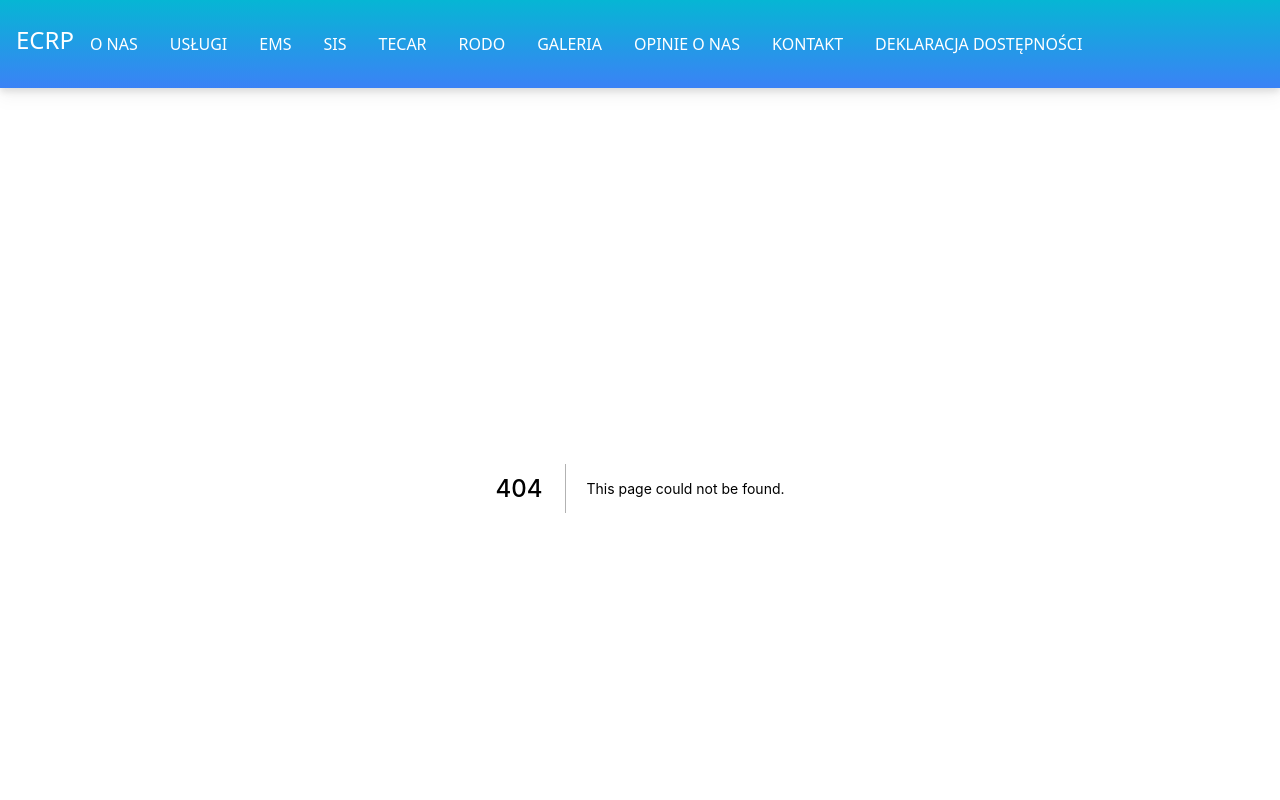
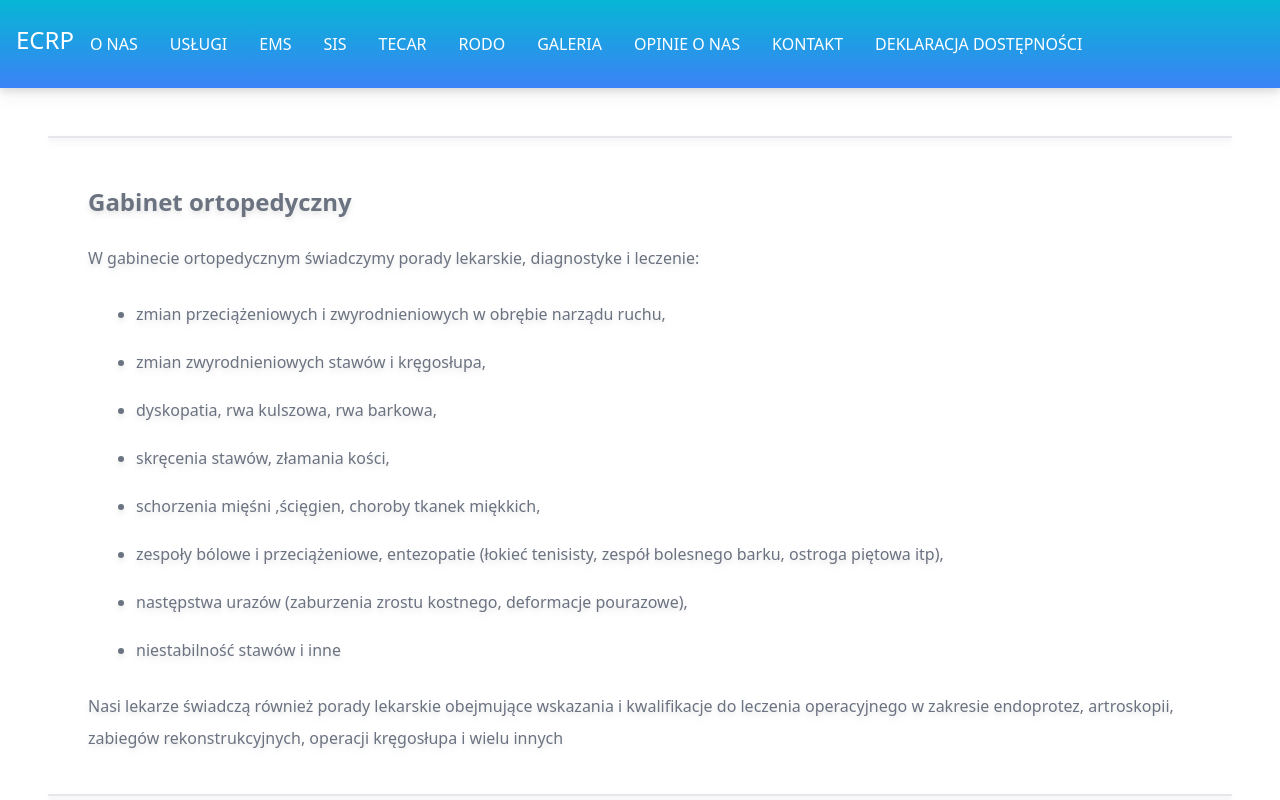
Before and after one commit to MichalDaniluk/ecr-nextjs, a Next.js app: page /ortopeda in a window 1280 px wide. Before the commit this address had no page. Shown: the top 800 px of the page. Built offline with nearby package versions, Linux system fonts and the light colour scheme.

Commit message:
Added pediatra site

```diff
--- a/components/Feature/features.json
+++ b/components/Feature/features.json
@@ -28,6 +28,12 @@
 		"title":"Gabinet pediatryczny",
 		"description":"Zapraszamy pacjentów z dolegliwościami układu pokarmowego na konsultacje ze specjalistami gastroenterologii",
 		"url":"/pediatra"
+	},
+	{
+		"img":"/img/ser04.png",
+		"title":"Gabinet ortopedyczny",
+		"description":"W gabinecie ortopedycznym świadczymy porady lekarskie, diagnostyke i leczenie",
+		"url":"/ortopeda"
 	}
 
 ]
--- a/components/Feature/index.tsx
+++ b/components/Feature/index.tsx
@@ -3,8 +3,8 @@ import Features from './features.json'
 
 const Feature = () => {
 	return(
-<div className="p-6 max-w-screen-2xl m-auto">
-<section className="grid grid-cols-1 md:grid-cols-5 md:gap-4 md:m-4 drop-shadow-md m-auto max-w-screen-2xl w-full">
+<div className="p-4 max-w-screen-2xl m-auto">
+<section className="grid grid-cols-1 md:grid-cols-6 md:gap-2 md:m-2 drop-shadow-md m-auto max-w-screen-2xl w-full">
 
 	{
 		Features.map((feature,key) => (
--- /dev/null
+++ b/pages/ortopeda.tsx
@@ -0,0 +1,29 @@
+import type { NextPage } from 'next'
+
+import Header from "../components/header";
+
+const Ortopeda: NextPage = () => {
+  return (
+	  <>
+	{/*<Header />*/}
+	<div className="page">
+	<h1>Gabinet ortopedyczny</h1>
+	<p>W gabinecie ortopedycznym świadczymy porady lekarskie, diagnostyke i leczenie:</p>
+<ul>
+<li>zmian przeciążeniowych i zwyrodnieniowych w obrębie narządu ruchu,</li>
+<li>zmian zwyrodnieniowych stawów i kręgosłupa,</li>
+<li>dyskopatia, rwa kulszowa, rwa barkowa,</li>
+<li>skręcenia stawów, złamania kości,</li>
+<li>schorzenia mięśni ,ścięgien, choroby tkanek miękkich,</li>
+<li>zespoły bólowe i przeciążeniowe, entezopatie (łokieć tenisisty, zespół bolesnego barku, ostroga piętowa itp),</li>
+<li>następstwa urazów (zaburzenia zrostu kostnego, deformacje pourazowe),</li>
+<li>niestabilność stawów i inne</li>
+</ul>
+
+<p>Nasi lekarze świadczą również porady lekarskie obejmujące wskazania i kwalifikacje do leczenia operacyjnego w zakresie endoprotez, artroskopii, zabiegów rekonstrukcyjnych, operacji kręgosłupa i wielu innych</p>
+	</div>
+	</>
+  )
+}
+
+export default Ortopeda
```
